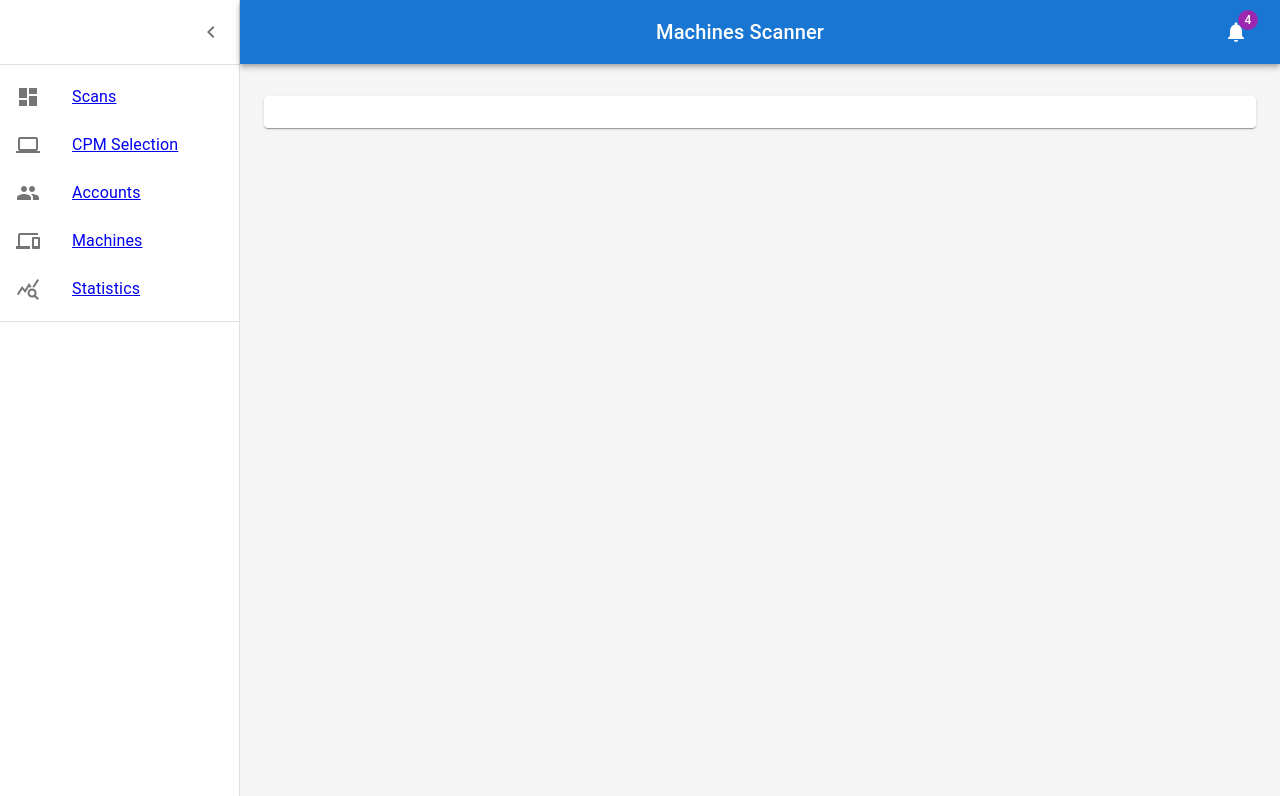
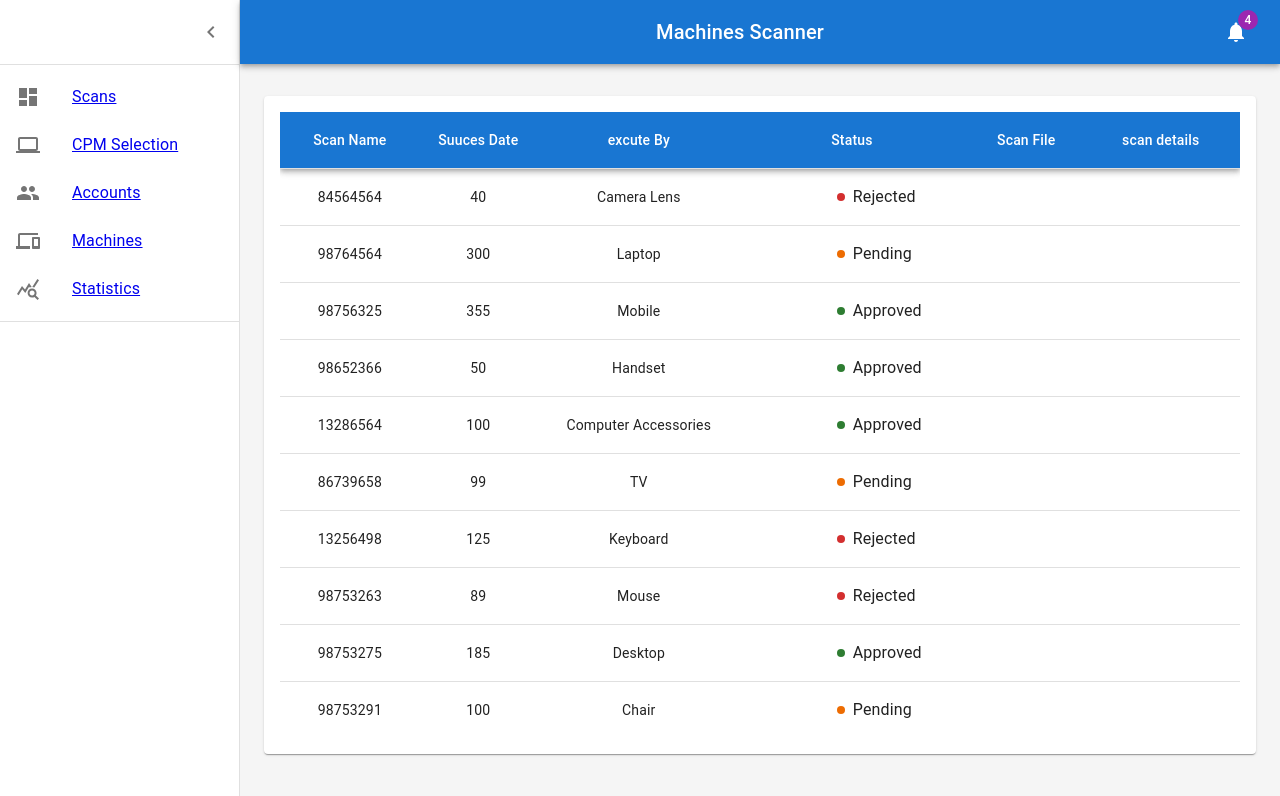
Before and after one commit to NofarVered/machines_scanner, a React (Create React App) app in the folder client/: page / in a window 1280 px wide. Shown: the top 796 px of the page. Built offline with nearby package versions, Linux system fonts and the light colour scheme.

Commit message:
adding the right filed to the scan

```diff
--- a/client/src/features/ScansWrapper.js
+++ b/client/src/features/ScansWrapper.js
@@ -1,6 +1,7 @@
 import Grid from '@mui/material/Grid';
 import Paper from '@mui/material/Paper';
 import { Container } from '@mui/system';
+import OrderTable from './scanScreenNew/tableScans';
 
 
 export default function AccountsWrapper() {
@@ -11,7 +12,7 @@ export default function AccountsWrapper() {
             <Grid container spacing={3}>
                 <Grid item xs={12}>
                     <Paper sx={{ p: 2, display: 'flex', flexDirection: 'column' }}>
-
+                     <OrderTable/>
                     </Paper>
                 </Grid>
             </Grid>
--- a/client/src/features/scanScreenNew/tableScans.js
+++ b/client/src/features/scanScreenNew/tableScans.js
@@ -11,8 +11,8 @@ import NumberFormat from "react-number-format"
 // project import
 import Dot from './dot';
 
-function createData(trackingNo, name, fat, carbs, protein) {
-    return { trackingNo, name, fat, carbs, protein };
+function createData(ScanName, SuucesDate, excuteBy, Status, ScanFile) {
+    return { ScanName, SuucesDate, excuteBy, Status, ScanFile };
 }
 
 
@@ -60,35 +60,42 @@ function stableSort(array, comparator) {
 
 const headCells = [
     {
-        id: 'trackingNo',
+        id: 'ScanName',
         align: 'left',
         disablePadding: false,
-        label: 'Tracking No.'
+        label: 'Scan Name'
     },
     {
-        id: 'name',
+        id: 'SuucesDate',
         align: 'left',
         disablePadding: true,
-        label: 'Product Name'
+        label: 'Suuces Date'
     },
     {
-        id: 'fat',
-        align: 'right',
-        disablePadding: false,
-        label: 'Total Order'
+        id: 'excuteBy',
+        align: 'left',
+        disablePadding: true,
+
+        label: 'excute By'
     },
     {
-        id: 'carbs',
+        id: 'Status',
         align: 'left',
         disablePadding: false,
 
         label: 'Status'
     },
     {
-        id: 'protein',
+          id: 'ScanFile',
         align: 'right',
         disablePadding: false,
-        label: 'Total Amount'
+        label: 'Scan File'
+    },
+    {
+        id: 'detalis',
+        align: 'left',
+        disablePadding: false,
+        label: 'scan details'
     }
 ];
 
@@ -97,12 +104,18 @@ const headCells = [
 function OrderTableHead({ order, orderBy }) {
     return (
 
-        <TableHead>
-            <TableRow>
+        <TableHead sx={{
+            "& th": {
+              color: "white",
+              backgroundColor: "#1976D2"
+            }
+          }}>
+            <TableRow sx={{boxShadow: 4}}>
                 {headCells.map((headCell) => (
                     <TableCell
                         key={headCell.id}
-                        align={headCell.align}
+                        align='center'
+                        sx={{width: "450px"}}
                         padding={headCell.disablePadding ? 'none' : 'normal'}
                         sortDirection={orderBy === headCell.id ? order : false}
                     >
@@ -144,9 +157,9 @@ const OrderStatus = ({ status }) => {
     }
 
     return (
-        <Stack direction="row" spacing={1} alignItems="center">
-            <Dot color={color} />
-            <Typography>{title}</Typography>
+        <Stack sx={{ml:10}} direction="row" spacing={1}  alignItems="center">
+            <Dot alignItems="center" color={color} />
+            <Typography alignItems="center" >{title}</Typography>
         </Stack>
     );
 };
@@ -154,6 +167,8 @@ const OrderStatus = ({ status }) => {
 OrderStatus.propTypes = {
     status: PropTypes.number
 };
+
+
 
 // ==============================|| ORDER TABLE ||============================== //
 
@@ -173,6 +188,7 @@ export default function OrderTable() {
                     position: 'relative',
                     display: 'block',
                     maxWidth: '100%',
+
                     '& td, & th': { whiteSpace: 'nowrap' }
                 }}
             >
@@ -197,24 +213,28 @@ export default function OrderTable() {
                                 <TableRow
                                     hover
                                     role="checkbox"
-                                    sx={{ '&:last-child td, &:last-child th': { border: 0 } }}
+
+                                    sx={{ '&:last-child td, &:last-child th': { border: 0 }}}
                                     aria-checked={isItemSelected}
                                     tabIndex={-1}
                                     key={row.trackingNo}
                                     selected={isItemSelected}
                                 >
-                                    <TableCell component="th" id={labelId} scope="row" align="left">
+                                    <TableCell component="th" id={labelId} scope="row" align="center">
 
-                                            {row.trackingNo}
+                                            {row.ScanName}
 
                                     </TableCell>
-                                    <TableCell align="left">{row.name}</TableCell>
-                                    <TableCell align="right">{row.fat}</TableCell>
-                                    <TableCell align="left">
-                                        <OrderStatus status={row.carbs} />
+                                    <TableCell align="center">{row.excuteBy}</TableCell>
+                                    <TableCell align="center">{row.SuucesDate}</TableCell>
+                                    <TableCell align="center">
+                                        <OrderStatus status={row.Status} />
                                     </TableCell>
-                                    <TableCell align="right">
+                                    <TableCell align="center">
                                         <NumberFormat value={row.protein} displayType="text" thousandSeparator prefix="$" />
+                                    </TableCell>
+                                    <TableCell align="center">
+                                        <NumberFormat value={row.detalis} displayType="text" thousandSeparator prefix="$" />
                                     </TableCell>
                                 </TableRow>
                             );
--- a/package.json
+++ b/package.json
@@ -1,6 +1,7 @@
 {
   "dependencies": {
     "@reduxjs/toolkit": "^1.9.1",
+    "react-multi-carousel": "^2.8.2",
     "react-number-format": "^4.9.4",
     "react-router-dom": "^4.3.1"
   }
```
Also changed, not shown: client/src/features/drawer/drawer.js (added, +81 -0 lines), client/src/features/scanScreenNew/scanScreen.js (deleted), 1 other file (tests, documents, lock files or other folders).
